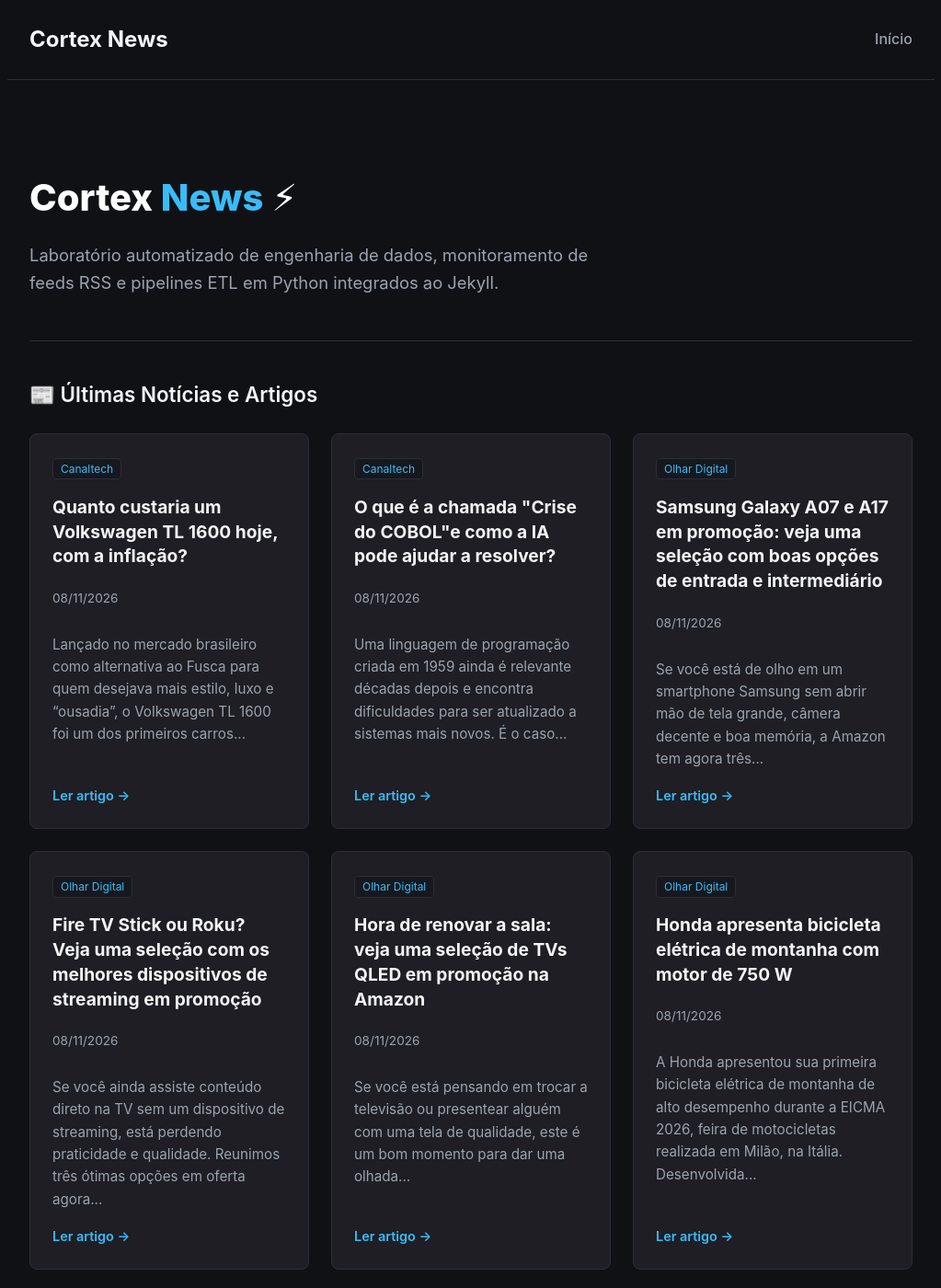
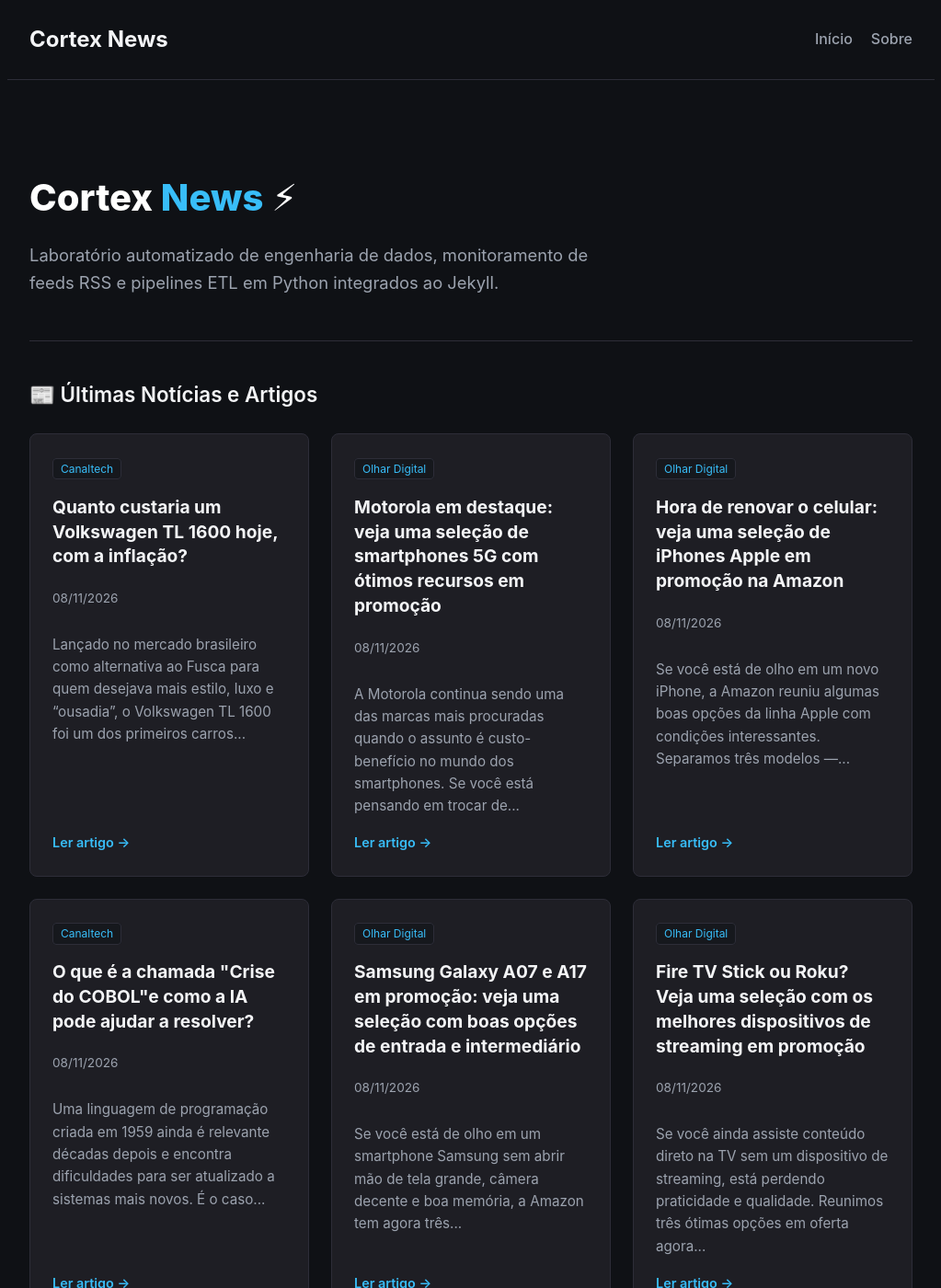
Before and after one commit to connectlab1/cortex-news, a Jekyll site: the page built from index.html, in a window 1280 px wide and 1400 px high. Shown: the whole window at 92% size, without its empty margins (128-1151 px from the left). Built offline with Jekyll 4.4.1, drawn with Linux system fonts in a browser that asks for light colours; the list of posts is cut into pages by our own code.

Commit message:
feat: atualização automática do blog, posts e estrutura

```diff
--- a/_layouts/default.html
+++ b/_layouts/default.html
@@ -16,12 +16,13 @@
 
 <body>
 
-  <header class="site-header">
+<header class="site-header">
     <div class="wrapper">
       <a class="site-title" rel="author" href="{{ '/' | relative_url }}">{{ site.title | escape }}</a>
 
       <nav class="site-nav">
         <a class="page-link" href="{{ '/' | relative_url }}">Início</a>
+        <a class="page-link" href="{{ '/sobre.html' | relative_url }}">Sobre</a>
       </nav>
     </div>
   </header>
--- /dev/null
+++ b/_posts/2026-11-08-hora-de-renovar-o-celular-veja-uma-selec-d671a8.md
@@ -0,0 +1,14 @@
+---
+layout: post
+title: "Hora de renovar o celular: veja uma seleção de iPhones Apple em promoção na Amazon"
+date: 2026-11-08 21:18:26 +0000
+categories: [Olhar Digital]
+---
+
+Se você está de olho em um novo iPhone, a Amazon reuniu algumas boas opções da linha Apple com condições interessantes. Separamos três modelos — do consolidado iPhone 15 ao recém-lançado iPhone 17 — para você comparar e escolher o que melhor encaixa no seu bolso e nas suas necessidades. Confira! Apple iPhone 15 (128 […]
+
+---
+
+> **Gostou do assunto?** Para conferir todos os detalhes, imagens originais e a discussão completa, acesse a matéria original.
+>
+> 👉 **[Ler artigo completo no Olhar Digital](https://olhardigital.com.br/2026/11/08/reviews/hora-de-renovar-o-celular-veja-uma-selecao-de-iphones-apple-em-promocao-na-amazon-2/)**
--- /dev/null
+++ b/_posts/2026-11-08-motorola-em-destaque-veja-uma-selecao-de-620be9.md
@@ -0,0 +1,14 @@
+---
+layout: post
+title: "Motorola em destaque: veja uma seleção de smartphones 5G com ótimos recursos em promoção"
+date: 2026-11-08 21:38:26 +0000
+categories: [Olhar Digital]
+---
+
+A Motorola continua sendo uma das marcas mais procuradas quando o assunto é custo-benefício no mundo dos smartphones. Se você está pensando em trocar de celular ou presentear alguém, reunimos três opções da linha Moto G que estão em oferta na Amazon — todas com conectividade 5G e câmera de 50MP. Confira. Motorola Moto g35 […]
+
+---
+
+> **Gostou do assunto?** Para conferir todos os detalhes, imagens originais e a discussão completa, acesse a matéria original.
+>
+> 👉 **[Ler artigo completo no Olhar Digital](https://olhardigital.com.br/2026/11/08/reviews/motorola-em-destaque-veja-uma-selecao-de-smartphones-5g-com-otimos-recursos-em-promocao/)**
--- a/data/historico.json
+++ b/data/historico.json
@@ -89,6 +89,8 @@
     "https://olhardigital.com.br/2026/11/08/reviews/fire-tv-stick-ou-roku-veja-uma-selecao-com-os-melhores-dispositivos-de-streaming-em-promocao/",
     "https://olhardigital.com.br/2026/11/08/reviews/hora-de-renovar-a-sala-smart-tvs-4k-em-promocao-na-amazon-80/",
     "https://olhardigital.com.br/2026/11/08/reviews/hora-de-renovar-a-sala-veja-uma-selecao-de-tvs-qled-em-promocao-na-amazon-5/",
+    "https://olhardigital.com.br/2026/11/08/reviews/hora-de-renovar-o-celular-veja-uma-selecao-de-iphones-apple-em-promocao-na-amazon-2/",
+    "https://olhardigital.com.br/2026/11/08/reviews/motorola-em-destaque-veja-uma-selecao-de-smartphones-5g-com-otimos-recursos-em-promocao/",
     "https://olhardigital.com.br/2026/11/08/reviews/samsung-galaxy-a07-e-a17-em-promocao-veja-uma-selecao-com-boas-opcoes-de-entrada-e-intermediario/",
     "https://tecnoblog.net/achados/black-november-iphone-15-256-gb-cai-para-quase-metade-do-preco-original/",
     "https://tecnoblog.net/achados/galaxy-s26-fe-atinge-menor-preco-desde-o-lancamento-no-magalu/",
```
